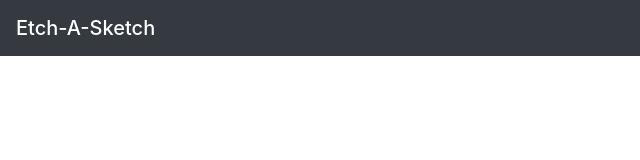
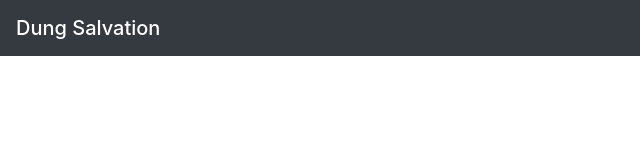
Before and after one commit to javitocor/Dung-Salvation-Shooter-Game-JS, a website: page index.html in a window 1280 px wide. Shown: the full height of the page, 0-640 px from the left. Drawn offline with nearby package versions, Linux system fonts and the light colour scheme.

Commit message:
Modify index.html

```diff
--- a/index.html
+++ b/index.html
@@ -7,7 +7,7 @@
   </head>
   <body>
     <nav class="navbar navbar-dark bg-dark">
-      <span class="navbar-brand mb-0 h1">Etch-A-Sketch</span>
+      <span class="navbar-brand mb-0 h1">Dung Salvation</span>
       <button type="button" class="btn btn-secondary" data-toggle="modal" data-target="#exampleModalCenter">
         Instructions
       </button>
@@ -17,7 +17,7 @@
       <div class="modal-dialog modal-dialog-centered" role="document">
         <div class="modal-content">
           <div class="modal-header">
-            <h5 class="modal-title" id="exampleModalLongTitle">Modal title</h5>
+            <h5 class="modal-title" id="exampleModalLongTitle">Dung Salvation Instructions</h5>
             <button type="button" class="close" data-dismiss="modal" aria-label="Close">
               <span aria-hidden="true">&times;</span>
             </button>
```
